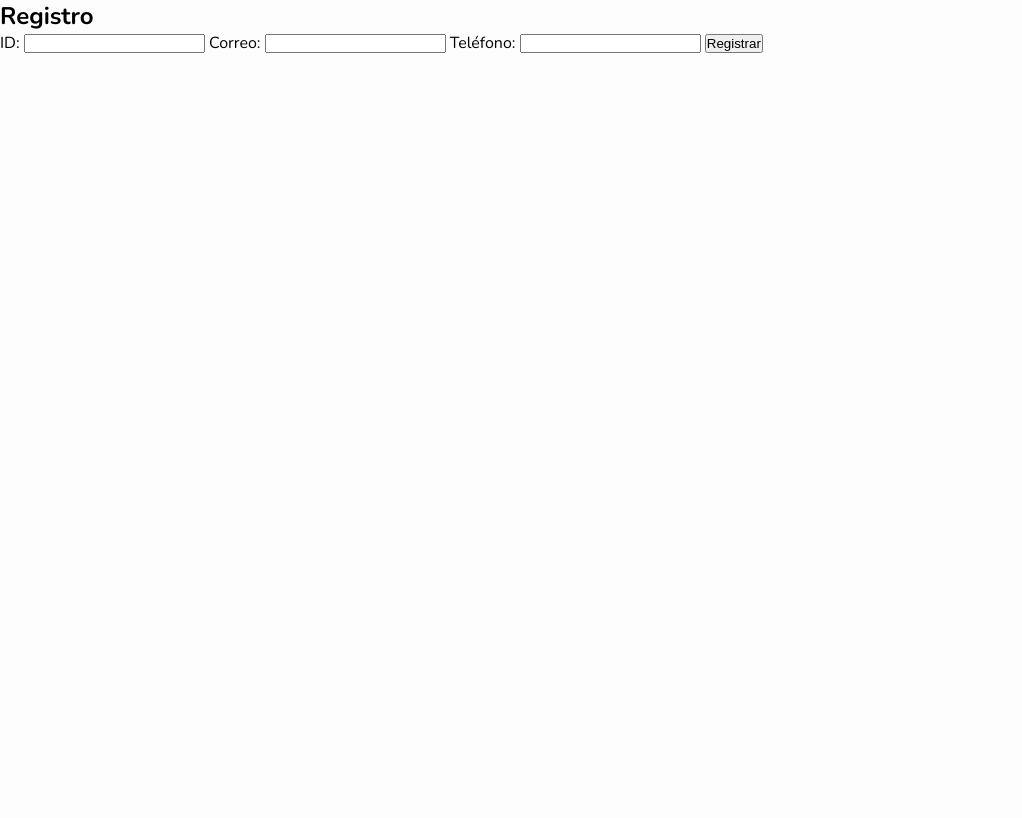
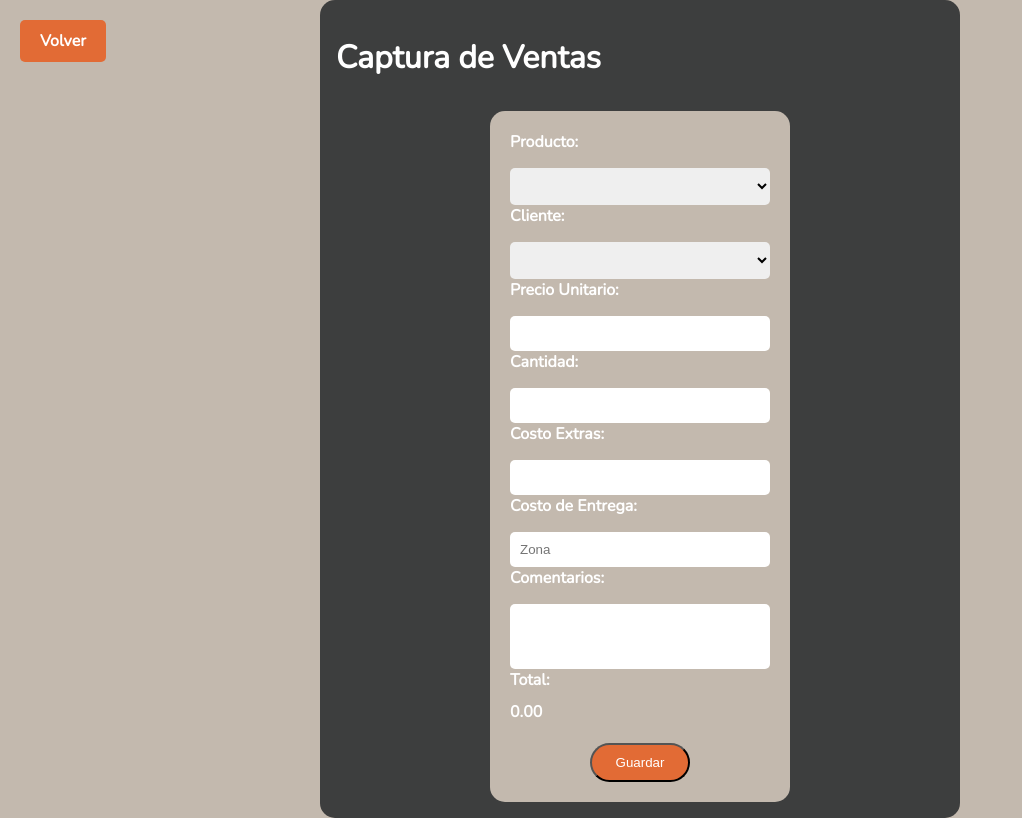
Before and after one commit to raime73/MIPE, a plain HTML site: page index.html in a window 1280 px wide. Shown: the whole page, without its empty margins (0-1022 px from the left). Drawn offline with nearby package versions, Linux system fonts and the light colour scheme.

Commit message:
Actualiza index
index y ccs

```diff
--- a/css/styleC.css
+++ b/css/styleC.css
@@ -24,7 +24,8 @@ h1 {
 form {
     display: flex;
     flex-direction: column;
-    width: 300px;
+    width: 90%;
+    max-width: 300px;
     margin: 0 auto;
     background-color: #c3b9ae;
     border-radius: 15px;
@@ -164,8 +165,8 @@ tr:nth-child(even) {
 }
 
 .caja-padre {
-    width: 40%;
-    min-width: 590px;
+    width: 90%;
+    max-width: 590px;
     position: absolute;
     transform: translate(-50%, -50%);
     left: 50%;
@@ -293,7 +294,8 @@ h2 {
     position: absolute;
     top: 10px;
     left: 10px;
-    width: 300px;
+    width: 90%;
+    max-width: 300px;
 }
 
 textarea {
--- a/index.html
+++ b/index.html
@@ -1,46 +1,52 @@
+
+
+
+
 <!DOCTYPE html>
-<html lang="en">
+<html lang="es">
     <head>
+<meta name="viewport" content="width=device-width, initial-scale=1.0">
         <meta charset="UTF-8">
-    <meta name="viewport" content="width=device-width, initial-scale=1.0">
-    <meta http-equiv="X-UA-Compatible" content="ie=edge">
-    <link rel="stylesheet" href="css/style.css">
-    <link rel="manifest" href="manifest.json">
-    <!-- ios support -->
-    <link rel="apple-touch-icon" href="images/icons/icon-72x72.png">
-    <link rel="apple-touch-icon" href="images/icons/icon-96x96.png">
-    <link rel="apple-touch-icon" href="images/icons/icon-128x128.png">
-    <link rel="apple-touch-icon" href="images/icons/icon-144x144.png">
-    <link rel="apple-touch-icon" href="images/icons/icon-152x152.png">
-    <link rel="apple-touch-icon" href="images/icons/icon-192x192.png">
-    <link rel="apple-touch-icon" href="images/icons/icon-384x384.png">
-    <link rel="apple-touch-icon" href="images/icons/icon-512x512.png">
-    <meta name="apple-mobile-web-app-status-bar" content="#db4938">
-    <meta name="theme-color" content="#db4938">
-    <title>MIPE</title>
+        <title>Captura de Ventas</title>
+        <!--link rel="stylesheet" href="../css/styles.css"-->
+        <!--llink rel="stylesheet" href="../css/buttons.css"-->
+        <link rel="stylesheet" href="../css/styleC.css">
     </head>
     <body>
-    <!-- Formulario de registro -->
-    <div id="registerForm" style="display: none;">
-      <h2>Registro</h2>
-      <form>
-        <label for="id">ID:</label>
-        <input type="text" id="id" required>
-        <label for="email">Correo:</label>
-        <input type="email" id="email" required>
-        <label for="phone">Teléfono:</label>
-        <input type="tel" id="phone" required>
-        <button type="submit">Registrar</button>
+        <div class="container">
+            <header>
+                <h1>Captura de Ventas</h1>
+                <a href="../index.html" class="btn-back">Volver</a>
+            </header>
+
+            <form id="ventaForm" class="form">
+                <label for="productoSelect">Producto:</label>
+                <select id="productoSelect" required></select>
+
+                <label for="clienteSelect">Cliente:</label>
+                <select id="clienteSelect" required></select>
+
+                <label for="precioUnitario">Precio Unitario:</label>
+                <input type="number" id="precioUnitario" step="0.01" required>
+
+                <label for="cantidad">Cantidad:</label>
+                <input type="number" id="cantidad" required>
+
+                <label for="costoExtras">Costo Extras:</label>
+                <input type="number" id="costoExtras" step="0.01">
+
+                <label for="costoEntrega">Costo de Entrega:</label>
+                <input type="number" id="costoEntrega" step="0.01" placeholder="Zona" required>
+
+                <label for="comentarios">Comentarios:</label>
+                <textarea id="comentarios" rows="3"></textarea>
+
+                <label for="total">Total:</label>
+                <span id="total">0.00</span>
+
+                <button type="submit" class="btn btn-1">Guardar</button>
             </form>
         </div>
-
-    <!-- Contenido principal -->
-    <main id="mainContent" style="display: none;">
-      <nav>
-        <h1>MIPE</h1>
-      </nav>
-      <div class="container"></div>
-    </main>
-    <script src="js/appb.js"></script>
+        <script src="../js/main.js"></script>
     </body>
 </html>
```
Also changed, not shown: 1 other file. Lines whose indentation alone changed are shown as unchanged.
